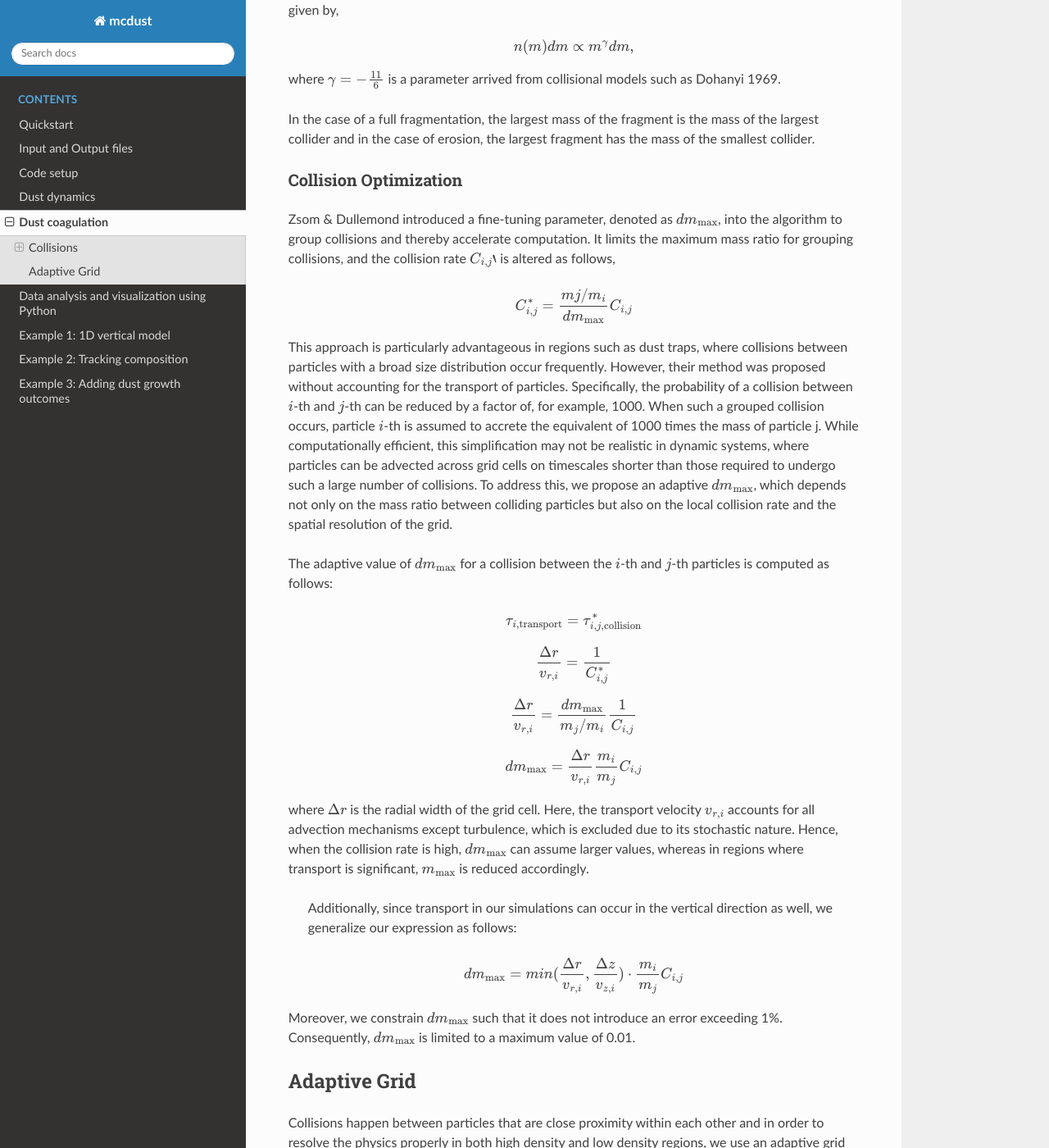
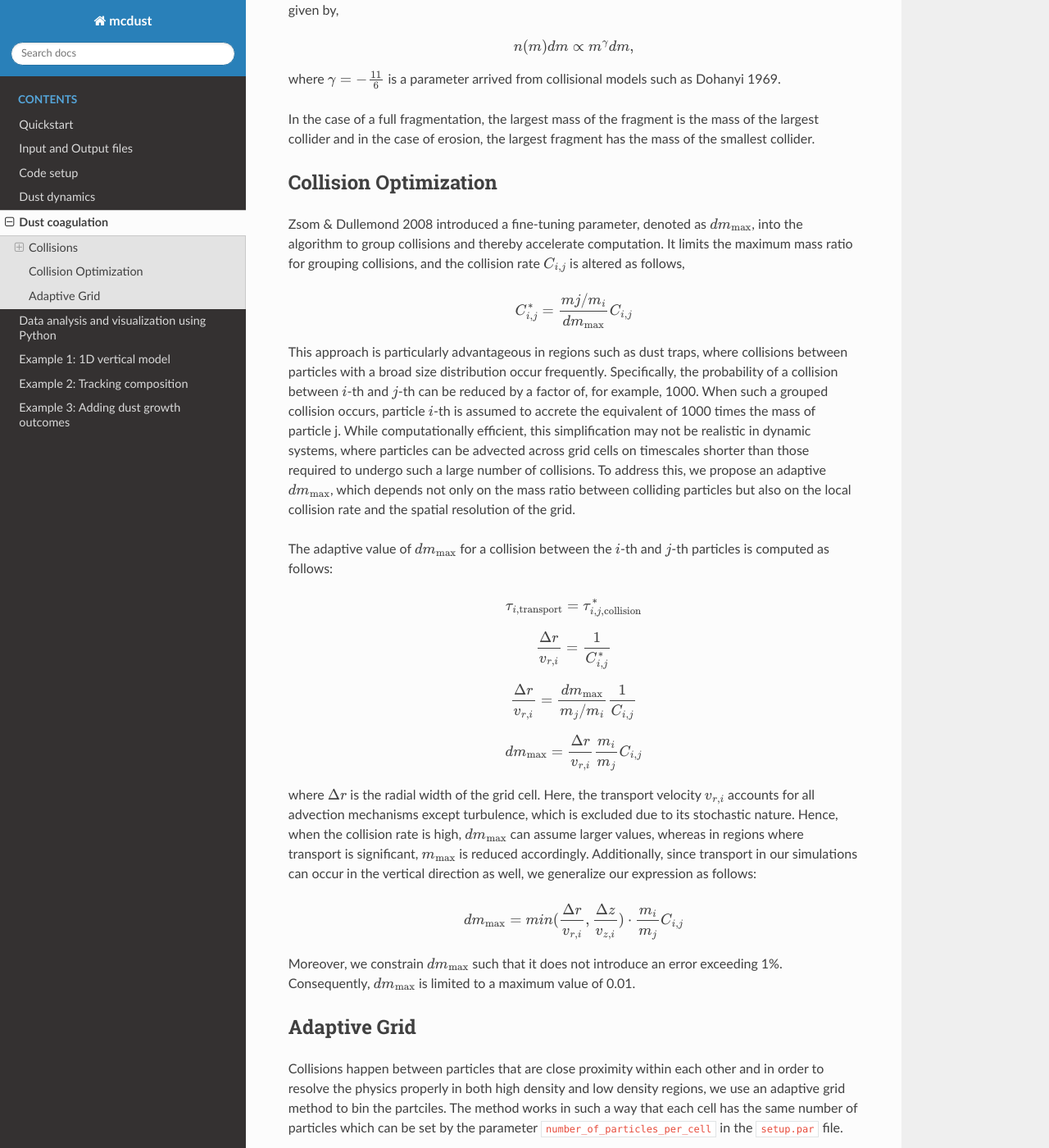
Before and after one commit to vicky1997/docs_test, a Sphinx documentation site: the page built from docs/source/dustcoagulation.rst, in a window 1280 px wide and 1400 px high, scrolled down 2534 px. Shown: the whole window at 82% size. Built offline with Sphinx 7.4.7 and the Read the Docs theme 3.1.0, drawn with Linux system fonts in a browser that asks for light colours.

Commit message:
Dust coag only grid left

```diff
--- a/docs/source/dustcoagulation.rst
+++ b/docs/source/dustcoagulation.rst
@@ -105,9 +105,9 @@ where :math:`\gamma = - \frac{11}{6}` is a parameter arrived from collisional mo
 In the case of a full fragmentation, the largest mass of the fragment is the mass of the largest collider and in the case of erosion, the largest fragment has the mass of the smallest collider.
 
 Collision Optimization
-----------------------
-Zsom & Dullemond introduced a fine-tuning parameter, denoted as :math:`dm_{\rm{max}}`, into the algorithm to group collisions and thereby
-accelerate computation. It limits the maximum mass ratio for grouping collisions, and the collision rate :math:`C_{i,j}`` is altered as follows,
+++++++++++++++++++++++
+Zsom & Dullemond 2008 introduced a fine-tuning parameter, denoted as :math:`dm_{\rm{max}}`, into the algorithm to group collisions and thereby
+accelerate computation. It limits the maximum mass ratio for grouping collisions, and the collision rate :math:`C_{i,j}` is altered as follows,
 
 
 .. math::
@@ -115,8 +115,7 @@ accelerate computation. It limits the maximum mass ratio for grouping collisions
     C^{\ast}_{i,j} = \frac{m{j}/m_{i}}{dm_{\rm{max}}}C_{i,j}
 
 This approach is particularly advantageous in regions such as dust traps, where collisions between particles with a broad size distribution
-occur frequently. However, their method was proposed without accounting for the transport of particles. Specifically, the probability of
-a collision between :math:`i`-th and :math:`j`-th can be reduced by a factor of, for example, 1000. When such a grouped collision occurs,
+occur frequently. Specifically, the probability of a collision between :math:`i`-th and :math:`j`-th can be reduced by a factor of, for example, 1000. When such a grouped collision occurs,
 particle :math:`i`-th is assumed to accrete the equivalent of 1000 times the mass of particle j. While computationally efficient, this
 simplification may not be realistic in dynamic systems, where particles can be advected across grid cells on timescales shorter than
 those required to undergo such a large number of collisions. To address this, we propose an adaptive :math:`dm_{\rm{max}}`, which depends not
@@ -142,7 +141,7 @@ The adaptive value of :math:`dm_{\rm{max}}` for a collision between the :math:`i
 
 where :math:`\Delta r` is the radial width of the grid cell. Here, the transport velocity :math:`v_{r, i}` accounts for all advection mechanisms except turbulence, which is excluded due to its stochastic nature.
 Hence, when the collision rate is high, :math:`dm_{\rm{max}}` can assume larger values, whereas in regions where transport is significant, :math:`m_{\rm{max}}` is reduced accordingly.
- Additionally, since transport in our simulations can occur in the vertical direction as well, we generalize our expression as follows:
+Additionally, since transport in our simulations can occur in the vertical direction as well, we generalize our expression as follows:
 
 .. math::
 
```
